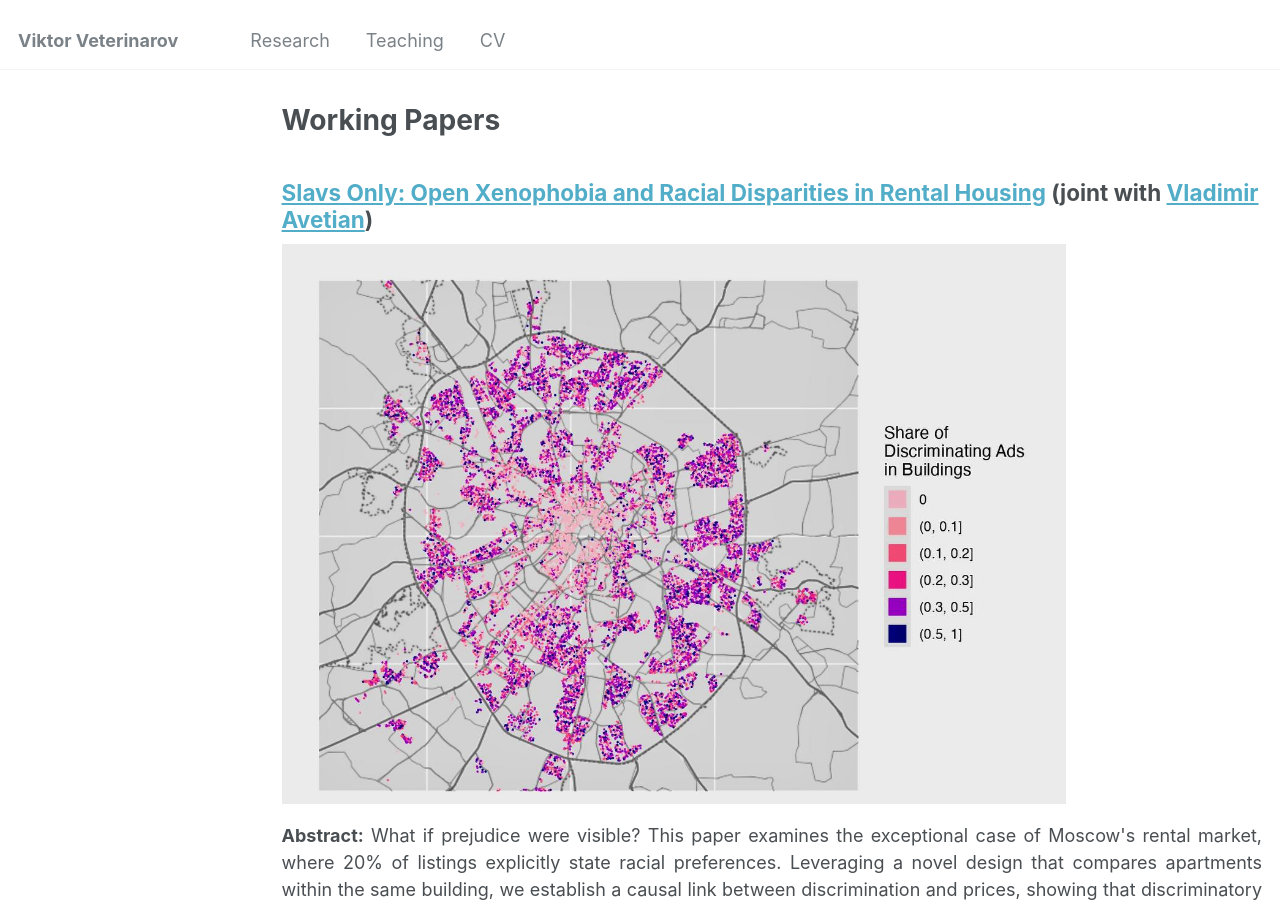
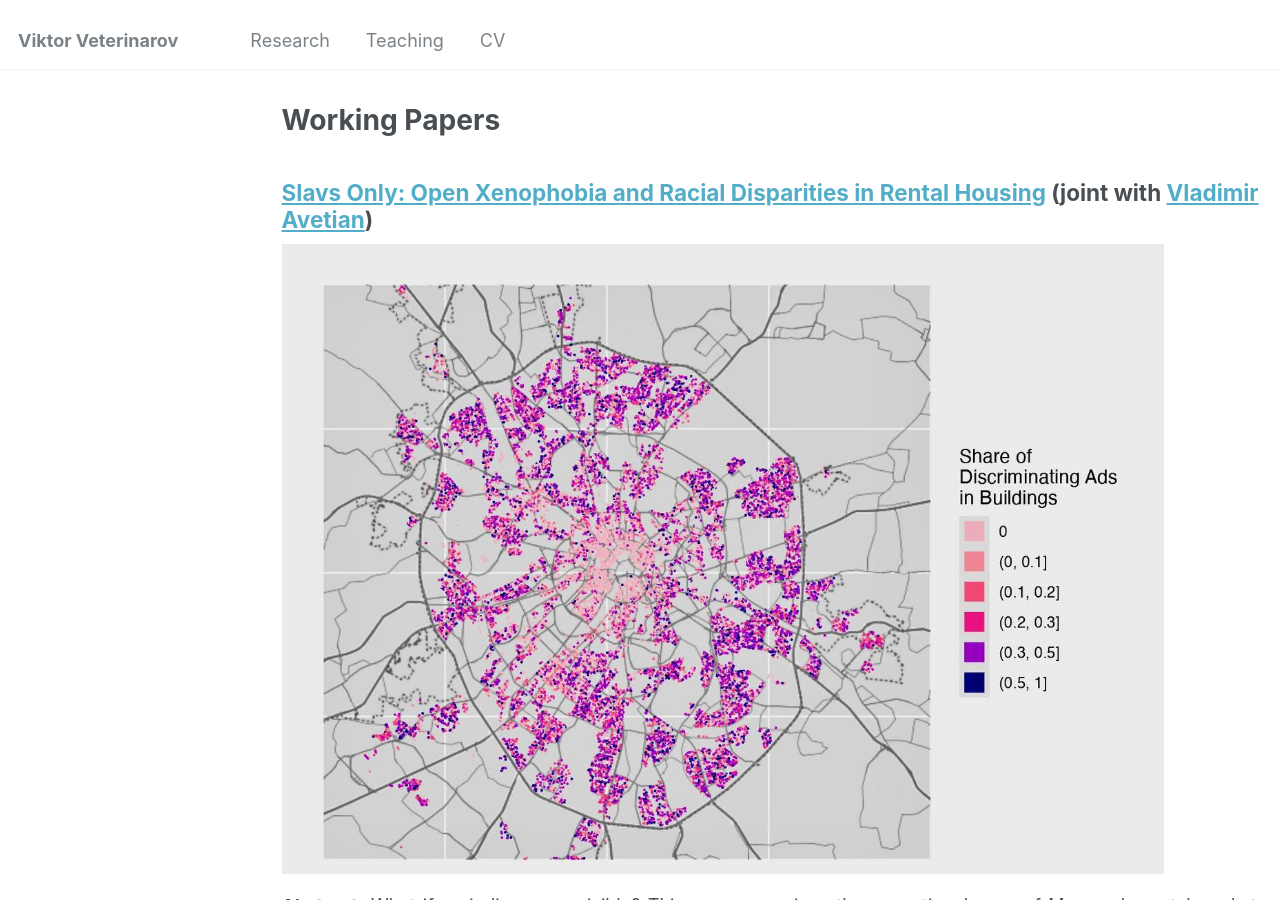
Before and after one commit to viktorveterinarov/viktorveterinarov.github.io, a Jekyll site: the page built from _pages/publications.md, in a window 1280 px wide and 900 px high. Built offline with Jekyll 4.4.1, drawn with Linux system fonts in a browser that asks for light colours.

Commit message:
Update publications.md

```diff
--- a/_pages/publications.md
+++ b/_pages/publications.md
@@ -11,7 +11,7 @@ author_profile: true
 -----
 
 <div class="research-paper-section">
-  <img src="/images/map_dots_cat.jpg" alt="Viktor" class="responsive-image" width="80%">
+  <img src="/images/map_dots_cat.jpg" alt="Viktor" class="responsive-image" width="90%">
     <div class="responsive-text">
     <p align="justify"><b>Abstract:</b> What if prejudice were visible? This paper examines the exceptional case of Moscow's rental market, where 20% of listings explicitly state racial preferences. Leveraging a novel design that compares apartments within the same building, we establish a causal link between discrimination and prices, showing that discriminatory apartments are 4% cheaper. A correspondence experiment shows that overt and subtle forms of discrimination coexist and act as complements. The total level of discrimination matches the highest observed in the most discriminatory areas of the United States. By exposing typically hidden preferences, these findings provide rare insights into how discrimination distorts housing prices.</p>
   </div>
```
